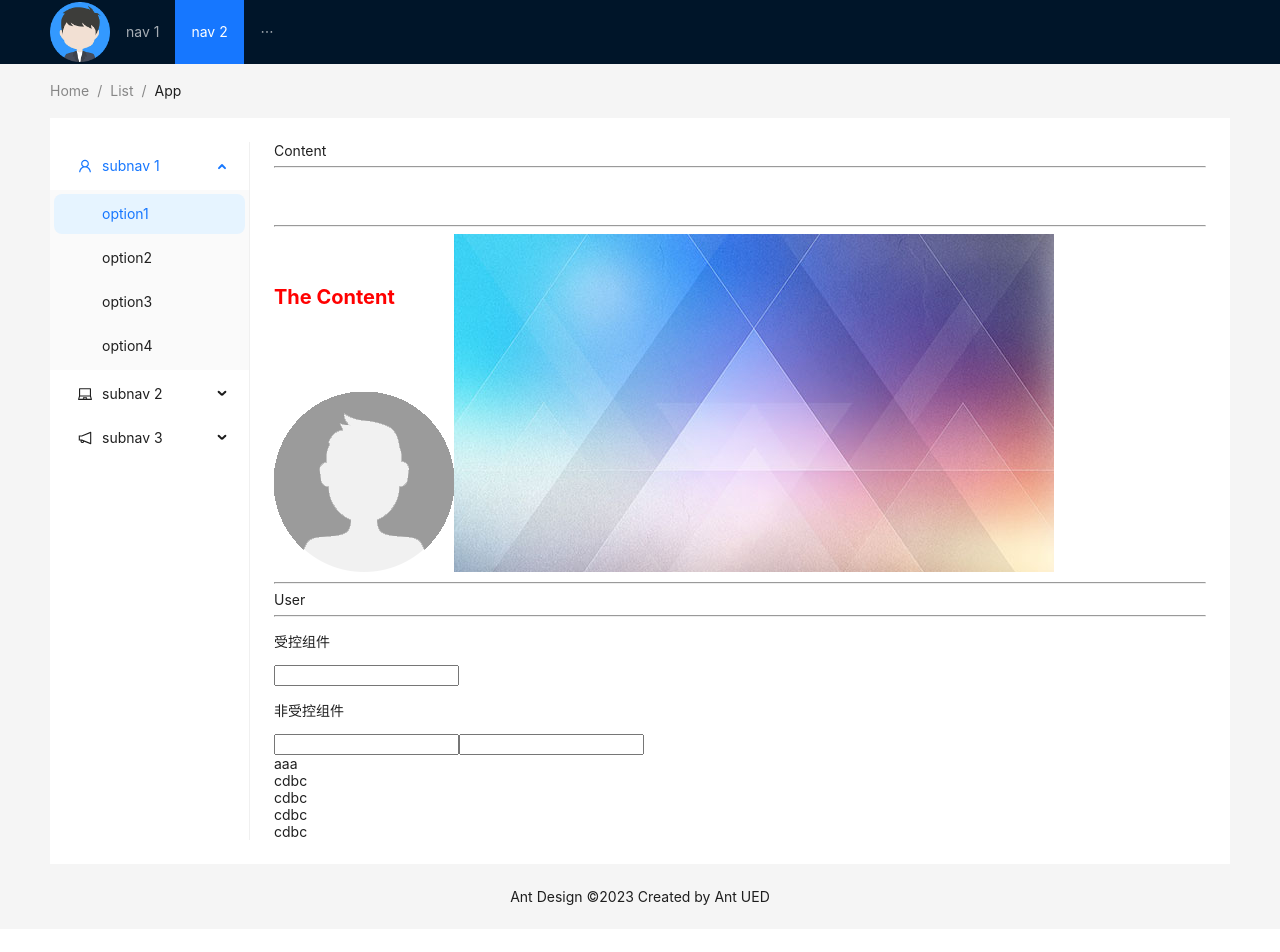
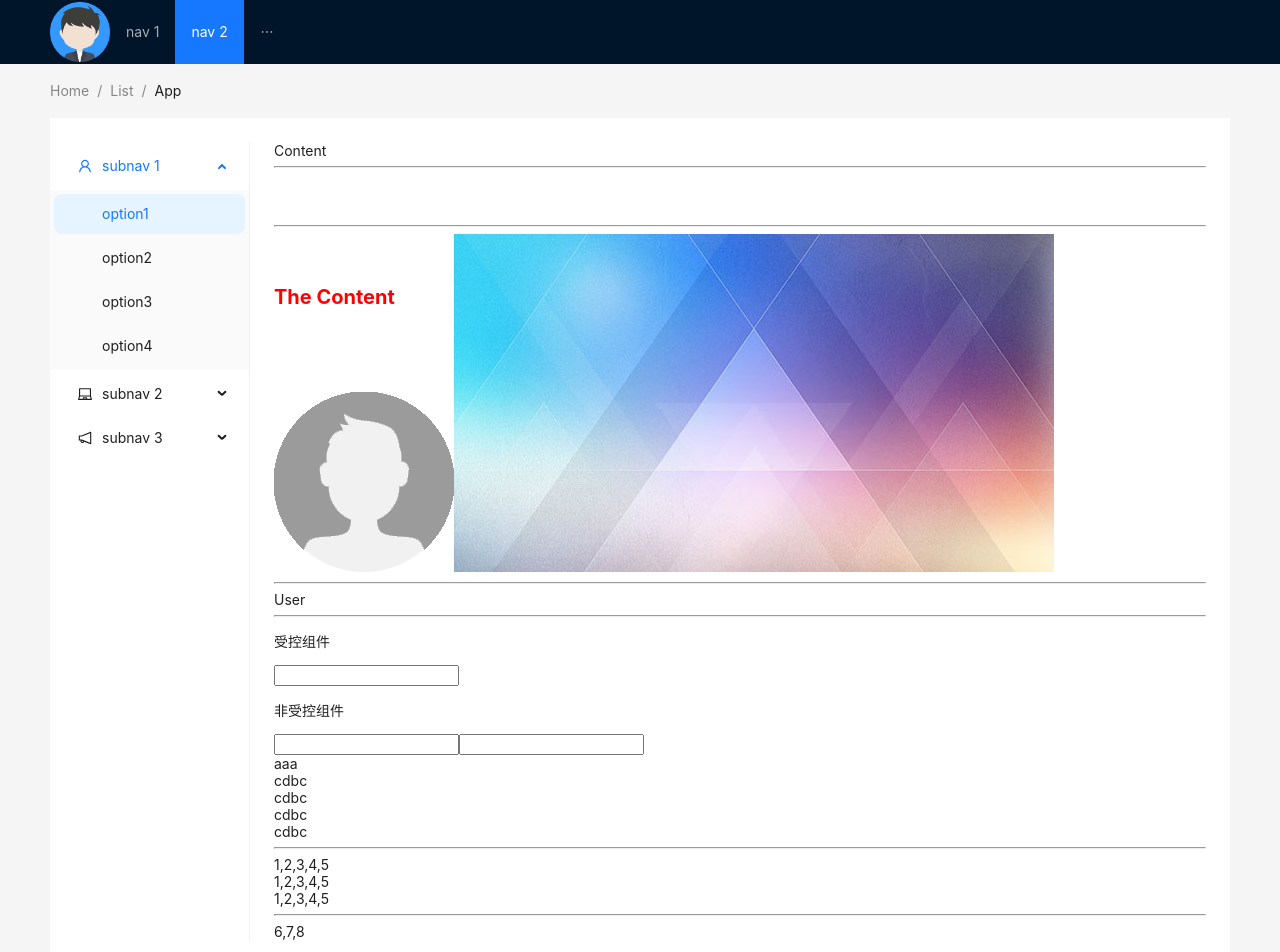
Before and after one commit to liu-yongyuan/mat-cloud-learn-react, a React app: page / in a window 1280 px wide. Shown: the top 952 px of the page. Before the commit the page ends 929 px from the top, so only its background shows below. Built offline with nearby package versions, Linux system fonts and the light colour scheme.

Commit message:
babel.config.js 配置

```diff
--- a/babel.config.js
+++ b/babel.config.js
@@ -1,9 +1,13 @@
 const isDev = process.env.NODE_ENV === "development"; // 是否为开发模式
 
-module.exports = {
+module.exports = function (api) {
+  api.cache(false);
+
+  // console.log("[mat-cloud-learn][react]--- babel.config.js %o", api);
+
   // plugins: [isDev && require.resolve("react-refresh/babel")].filter(Boolean),
-  plugins: [require.resolve("react-refresh/babel")],
-  presets: [
+  const plugins = [require.resolve("react-refresh/babel")];
+  const presets = [
     [
       "@babel/preset-env",
       {
@@ -18,5 +22,10 @@ module.exports = {
     ],
     "@babel/preset-react",
     "@babel/preset-typescript",
-  ],
+  ];
+
+  return {
+    plugins,
+    presets,
+  };
 };
--- a/src/pages/app/app.tsx
+++ b/src/pages/app/app.tsx
@@ -1,5 +1,9 @@
 import React, { useState } from "react";
-import { LaptopOutlined, NotificationOutlined, UserOutlined } from "@ant-design/icons";
+import {
+  LaptopOutlined,
+  NotificationOutlined,
+  UserOutlined,
+} from "@ant-design/icons";
 import type { MenuProps } from "antd";
 import { Breadcrumb, Layout, Menu, theme } from "antd";
 import defaultAvatar from "@/assets/images/business/mat-default-avatar.png";
@@ -14,7 +18,11 @@ const items1: MenuProps["items"] = ["1", "2", "3"].map((key) => ({
   label: `nav ${key}`,
 }));
 
-const items2: MenuProps["items"] = [UserOutlined, LaptopOutlined, NotificationOutlined].map((icon, index) => {
+const items2: MenuProps["items"] = [
+  UserOutlined,
+  LaptopOutlined,
+  NotificationOutlined,
+].map((icon, index) => {
   const key = String(index + 1);
 
   return {
@@ -49,7 +57,12 @@ const App: React.FC = () => {
     <Layout>
       <Header style={{ display: "flex", alignItems: "center" }}>
         <div className="demo-logo" />
-        <Menu theme="dark" mode="horizontal" defaultSelectedKeys={["2"]} items={items1} />
+        <Menu
+          theme="dark"
+          mode="horizontal"
+          defaultSelectedKeys={["2"]}
+          items={items1}
+        />
       </Header>
       <Content style={{ padding: "0 50px" }}>
         <Breadcrumb style={{ margin: "16px 0" }}>
@@ -59,7 +72,13 @@ const App: React.FC = () => {
         </Breadcrumb>
         <Layout style={{ padding: "24px 0", background: colorBgContainer }}>
           <Sider style={{ background: colorBgContainer }} width={200}>
-            <Menu mode="inline" defaultSelectedKeys={["1"]} defaultOpenKeys={["sub1"]} style={{ height: "100%" }} items={items2} />
+            <Menu
+              mode="inline"
+              defaultSelectedKeys={["1"]}
+              defaultOpenKeys={["sub1"]}
+              style={{ height: "100%" }}
+              items={items2}
+            />
           </Sider>
           <Content style={{ padding: "0 24px", minHeight: 280 }}>
             Content
@@ -82,10 +101,18 @@ const App: React.FC = () => {
             <div>cdbc</div>
             <div>cdbc</div>
             <div>cdbc</div>
+            <hr />
+            <div>1,2,3,4,5</div>
+            <div>1,2,3,4,5</div>
+            <div>1,2,3,4,5</div>
+            <hr/>
+            <div>6,7,8</div>
           </Content>
         </Layout>
       </Content>
-      <Footer style={{ textAlign: "center" }}>Ant Design ©2023 Created by Ant UED</Footer>
+      <Footer style={{ textAlign: "center" }}>
+        Ant Design ©2023 Created by Ant UED
+      </Footer>
     </Layout>
   );
 };
```
Also changed, not shown: 1 other file (tests, documents, lock files or other folders).
